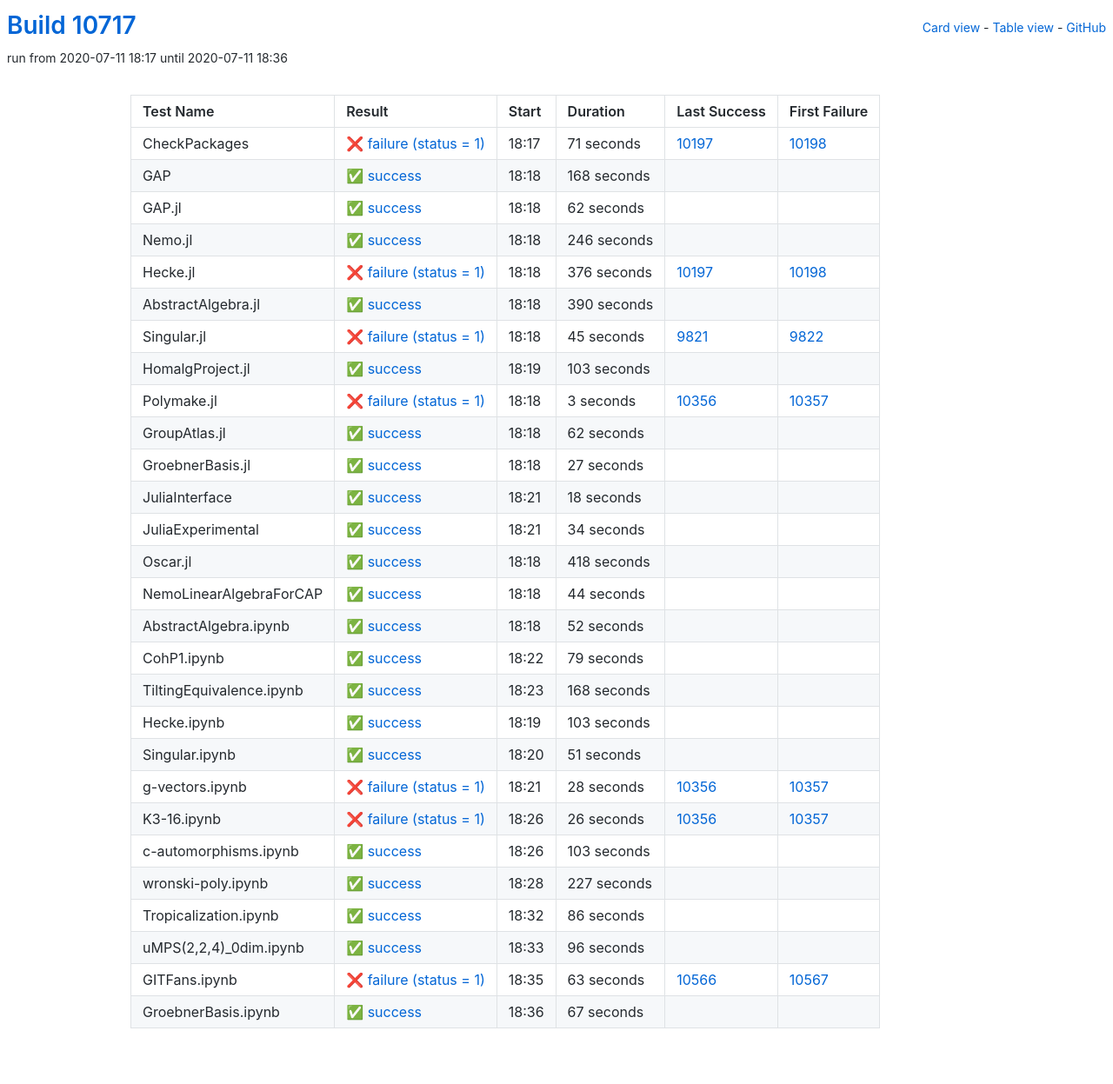
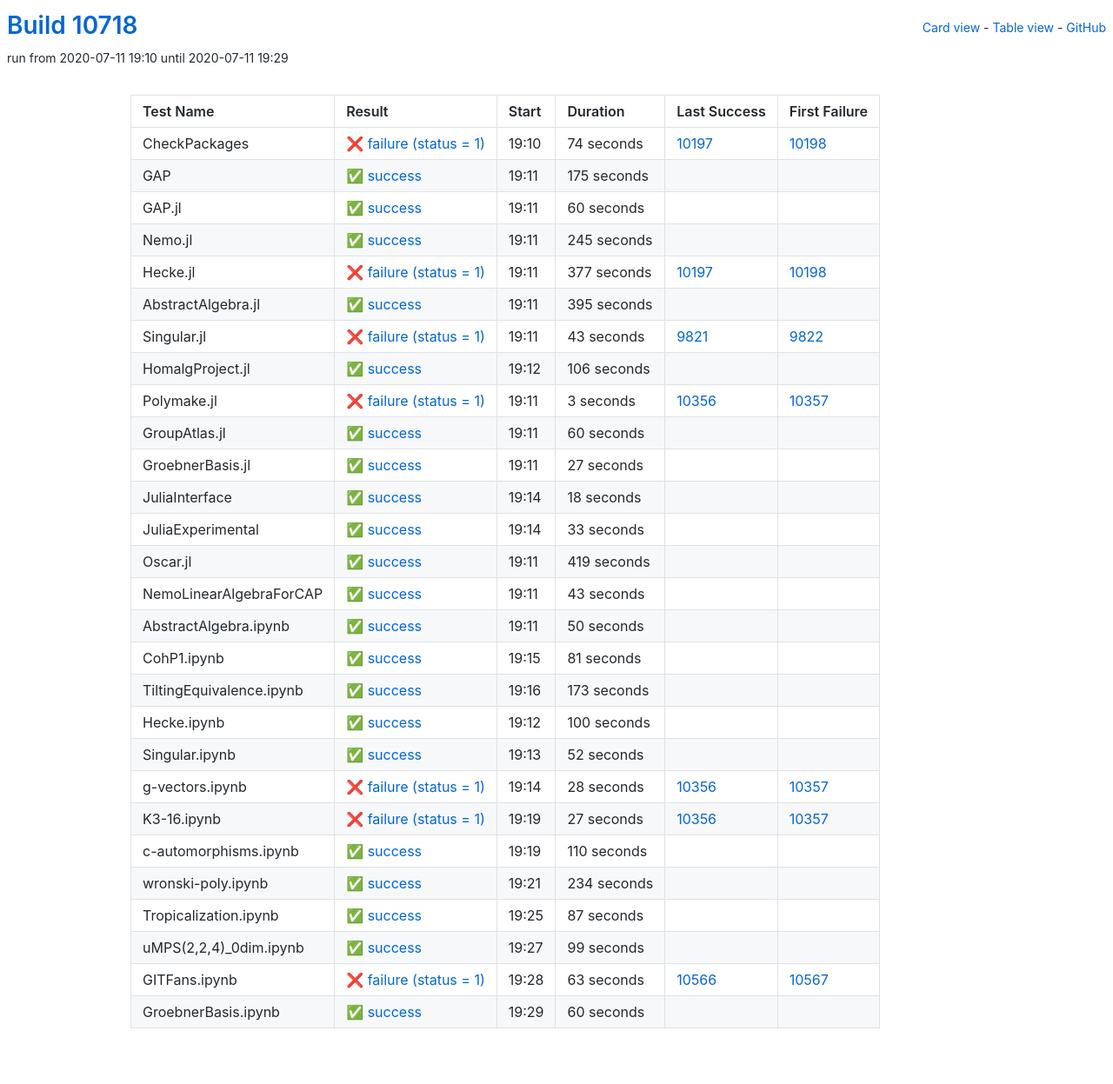
Before and after one commit to oscar-system/oscar-ci-status, a Jekyll site: the page built from table.html, in a window 1280 px wide. Shown: the whole page at 87% size. Built offline with Jekyll 4.4.1, drawn with Linux system fonts in a browser that asks for light colours.

Commit message:
Build #10718

```diff
--- a/_data/ci.yml
+++ b/_data/ci.yml
@@ -1,6 +1,6 @@
 ---
-build: 10717
-build_url: https://oscarci.mathematik.uni-kl.de/job/oscar/10717/
+build: 10718
+build_url: https://oscarci.mathematik.uni-kl.de/job/oscar/10718/
 job: oscar
 organization: oscar-system
 repo: oscar-ci-status
@@ -8,104 +8,104 @@
 tests:
 - name: CheckPackages
   id: checkpackages
-  log: https://oscarci.mathematik.uni-kl.de/job/oscar/10717/artifact/logs/build-10717/CheckPackages.log
-  start: 2020-07-11 18:17
+  log: https://oscarci.mathematik.uni-kl.de/job/oscar/10718/artifact/logs/build-10718/CheckPackages.log
+  start: 2020-07-11 19:10
   success: false
   exitcode: 1
   status: failure
-  duration: 71
+  duration: 74
   last_success: 10197
   last_success_url: https://oscarci.mathematik.uni-kl.de/job/oscar/10197/
   first_failure: 10198
   first_failure_url: https://oscarci.mathematik.uni-kl.de/job/oscar/10198/
 - name: GAP
   id: gap
-  log: https://oscarci.mathematik.uni-kl.de/job/oscar/10717/artifact/logs/build-10717/GAP.log
-  start: 2020-07-11 18:18
+  log: https://oscarci.mathematik.uni-kl.de/job/oscar/10718/artifact/logs/build-10718/GAP.log
+  start: 2020-07-11 19:11
   success: true
   exitcode: 0
   status: success
-  duration: 168
+  duration: 175
   last_success: false
   last_success_url:
   first_failure: false
   first_failure_url:
 - name: GAP.jl
   id: gap-jl
-  log: https://oscarci.mathematik.uni-kl.de/job/oscar/10717/artifact/logs/build-10717/GAP.jl.log
-  start: 2020-07-11 18:18
+  log: https://oscarci.mathematik.uni-kl.de/job/oscar/10718/artifact/logs/build-10718/GAP.jl.log
+  start: 2020-07-11 19:11
   success: true
   exitcode: 0
   status: success
-  duration: 62
+  duration: 60
   last_success: false
   last_success_url:
   first_failure: false
   first_failure_url:
 - name: Nemo.jl
   id: nemo-jl
-  log: https://oscarci.mathematik.uni-kl.de/job/oscar/10717/artifact/logs/build-10717/Nemo.jl.log
-  start: 2020-07-11 18:18
+  log: https://oscarci.mathematik.uni-kl.de/job/oscar/10718/artifact/logs/build-10718/Nemo.jl.log
+  start: 2020-07-11 19:11
   success: true
   exitcode: 0
   status: success
-  duration: 246
+  duration: 245
   last_success: false
   last_success_url:
   first_failure: false
   first_failure_url:
 - name: Hecke.jl
   id: hecke-jl
-  log: https://oscarci.mathematik.uni-kl.de/job/oscar/10717/artifact/logs/build-10717/Hecke.jl.log
-  start: 2020-07-11 18:18
+  log: https://oscarci.mathematik.uni-kl.de/job/oscar/10718/artifact/logs/build-10718/Hecke.jl.log
+  start: 2020-07-11 19:11
   success: false
   exitcode: 1
   status: failure
-  duration: 376
+  duration: 377
   last_success: 10197
   last_success_url: https://oscarci.mathematik.uni-kl.de/job/oscar/10197/
   first_failure: 10198
   first_failure_url: https://oscarci.mathematik.uni-kl.de/job/oscar/10198/
 - name: AbstractAlgebra.jl
   id: abstractalgebra-jl
-  log: https://oscarci.mathematik.uni-kl.de/job/oscar/10717/artifact/logs/build-10717/AbstractAlgebra.jl.log
-  start: 2020-07-11 18:18
+  log: https://oscarci.mathematik.uni-kl.de/job/oscar/10718/artifact/logs/build-10718/AbstractAlgebra.jl.log
+  start: 2020-07-11 19:11
   success: true
   exitcode: 0
   status: success
-  duration: 390
+  duration: 395
   last_success: false
   last_success_url:
   first_failure: false
   first_failure_url:
 - name: Singular.jl
   id: singular-jl
-  log: https://oscarci.mathematik.uni-kl.de/job/oscar/10717/artifact/logs/build-10717/Singular.jl.log
-  start: 2020-07-11 18:18
+  log: https://oscarci.mathematik.uni-kl.de/job/oscar/10718/artifact/logs/build-10718/Singular.jl.log
+  start: 2020-07-11 19:11
   success: false
   exitcode: 1
   status: failure
-  duration: 45
+  duration: 43
   last_success: 9821
   last_success_url: https://oscarci.mathematik.uni-kl.de/job/oscar/9821/
   first_failure: 9822
   first_failure_url: https://oscarci.mathematik.uni-kl.de/job/oscar/9822/
 - name: HomalgProject.jl
   id: homalgproject-jl
-  log: https://oscarci.mathematik.uni-kl.de/job/oscar/10717/artifact/logs/build-10717/HomalgProject.jl.log
-  start: 2020-07-11 18:19
+  log: https://oscarci.mathematik.uni-kl.de/job/oscar/10718/artifact/logs/build-10718/HomalgProject.jl.log
+  start: 2020-07-11 19:12
   success: true
   exitcode: 0
   status: success
-  duration: 103
+  duration: 106
   last_success: false
   last_success_url:
   first_failure: false
   first_failure_url:
 - name: Polymake.jl
   id: polymake-jl
-  log: https://oscarci.mathematik.uni-kl.de/job/oscar/10717/artifact/logs/build-10717/Polymake.jl.log
-  start: 2020-07-11 18:18
+  log: https://oscarci.mathematik.uni-kl.de/job/oscar/10718/artifact/logs/build-10718/Polymake.jl.log
+  start: 2020-07-11 19:11
   success: false
   exitcode: 1
   status: failure
@@ -116,20 +116,20 @@
   first_failure_url: https://oscarci.mathematik.uni-kl.de/job/oscar/10357/
 - name: GroupAtlas.jl
   id: groupatlas-jl
-  log: https://oscarci.mathematik.uni-kl.de/job/oscar/10717/artifact/logs/build-10717/GroupAtlas.jl.log
-  start: 2020-07-11 18:18
+  log: https://oscarci.mathematik.uni-kl.de/job/oscar/10718/artifact/logs/build-10718/GroupAtlas.jl.log
+  start: 2020-07-11 19:11
   success: true
   exitcode: 0
   status: success
-  duration: 62
+  duration: 60
   last_success: false
   last_success_url:
   first_failure: false
   first_failure_url:
 - name: GroebnerBasis.jl
   id: groebnerbasis-jl
-  log: https://oscarci.mathematik.uni-kl.de/job/oscar/10717/artifact/logs/build-10717/GroebnerBasis.jl.log
-  start: 2020-07-11 18:18
+  log: https://oscarci.mathematik.uni-kl.de/job/oscar/10718/artifact/logs/build-10718/GroebnerBasis.jl.log
+  start: 2020-07-11 19:11
   success: true
   exitcode: 0
   status: success
@@ -140,8 +140,8 @@
   first_failure_url:
 - name: JuliaInterface
   id: juliainterface
-  log: https://oscarci.mathematik.uni-kl.de/job/oscar/10717/artifact/logs/build-10717/JuliaInterface.log
-  start: 2020-07-11 18:21
+  log: https://oscarci.mathematik.uni-kl.de/job/oscar/10718/artifact/logs/build-10718/JuliaInterface.log
+  start: 2020-07-11 19:14
   success: true
   exitcode: 0
   status: success
@@ -152,44 +152,92 @@
   first_failure_url:
 - name: JuliaExperimental
   id: juliaexperimental
-  log: https://oscarci.mathematik.uni-kl.de/job/oscar/10717/artifact/logs/build-10717/JuliaExperimental.log
-  start: 2020-07-11 18:21
+  log: https://oscarci.mathematik.uni-kl.de/job/oscar/10718/artifact/logs/build-10718/JuliaExperimental.log
+  start: 2020-07-11 19:14
   success: true
   exitcode: 0
   status: success
-  duration: 34
+  duration: 33
   last_success: false
   last_success_url:
   first_failure: false
   first_failure_url:
 - name: Oscar.jl
   id: oscar-jl
-  log: https://oscarci.mathematik.uni-kl.de/job/oscar/10717/artifact/logs/build-10717/Oscar.jl.log
-  start: 2020-07-11 18:18
+  log: https://oscarci.mathematik.uni-kl.de/job/oscar/10718/artifact/logs/build-10718/Oscar.jl.log
+  start: 2020-07-11 19:11
   success: true
   exitcode: 0
   status: success
-  duration: 418
+  duration: 419
   last_success: false
   last_success_url:
   first_failure: false
   first_failure_url:
 - name: NemoLinearAlgebraForCAP
   id: nemolinearalgebraforcap
-  log: https://oscarci.mathematik.uni-kl.de/job/oscar/10717/artifact/logs/build-10717/NemoLinearAlgebraForCAP.log
-  start: 2020-07-11 18:18
+  log: https://oscarci.mathematik.uni-kl.de/job/oscar/10718/artifact/logs/build-10718/NemoLinearAlgebraForCAP.log
+  start: 2020-07-11 19:11
   success: true
   exitcode: 0
   status: success
-  duration: 44
+  duration: 43
   last_success: false
   last_success_url:
   first_failure: false
   first_failure_url:
 - name: AbstractAlgebra.ipynb
   id: abstractalgebra-ipynb
-  log: https://oscarci.mathematik.uni-kl.de/job/oscar/10717/artifact/logs/build-10717/AbstractAlgebra.ipynb.log
-  start: 2020-07-11 18:18
+  log: https://oscarci.mathematik.uni-kl.de/job/oscar/10718/artifact/logs/build-10718/AbstractAlgebra.ipynb.log
+  start: 2020-07-11 19:11
+  success: true
+  exitcode: 0
+  status: success
+  duration: 50
+  last_success: false
+  last_success_url:
+  first_failure: false
+  first_failure_url:
+- name: CohP1.ipynb
+  id: cohp1-ipynb
+  log: https://oscarci.mathematik.uni-kl.de/job/oscar/10718/artifact/logs/build-10718/CohP1.ipynb.log
+  start: 2020-07-11 19:15
+  success: true
+  exitcode: 0
+  status: success
+  duration: 81
+  last_success: false
+  last_success_url:
+  first_failure: false
+  first_failure_url:
+- name: TiltingEquivalence.ipynb
+  id: tiltingequivalence-ipynb
+  log: https://oscarci.mathematik.uni-kl.de/job/oscar/10718/artifact/logs/build-10718/TiltingEquivalence.ipynb.log
+  start: 2020-07-11 19:16
+  success: true
+  exitcode: 0
+  status: success
+  duration: 173
+  last_success: false
+  last_success_url:
+  first_failure: false
+  first_failure_url:
+- name: Hecke.ipynb
+  id: hecke-ipynb
+  log: https://oscarci.mathematik.uni-kl.de/job/oscar/10718/artifact/logs/build-10718/Hecke.ipynb.log
+  start: 2020-07-11 19:12
+  success: true
+  exitcode: 0
+  status: success
+  duration: 100
+  last_success: false
+  last_success_url:
+  first_failure: false
+  first_failure_url:
+- name: Singular.ipynb
+  id: singular-ipynb
+  log: https://oscarci.mathematik.uni-kl.de/job/oscar/10718/artifact/logs/build-10718/Singular.ipynb.log
+  start: 2020-07-11 19:13
   success: true
   exitcode: 0
   status: success
@@ -198,58 +246,10 @@
   last_success_url:
   first_failure: false
   first_failure_url:
-- name: CohP1.ipynb
-  id: cohp1-ipynb
-  log: https://oscarci.mathematik.uni-kl.de/job/oscar/10717/artifact/logs/build-10717/CohP1.ipynb.log
-  start: 2020-07-11 18:22
-  success: true
-  exitcode: 0
-  status: success
-  duration: 79
-  last_success: false
-  last_success_url:
-  first_failure: false
-  first_failure_url:
-- name: TiltingEquivalence.ipynb
-  id: tiltingequivalence-ipynb
-  log: https://oscarci.mathematik.uni-kl.de/job/oscar/10717/artifact/logs/build-10717/TiltingEquivalence.ipynb.log
-  start: 2020-07-11 18:23
-  success: true
-  exitcode: 0
-  status: success
-  duration: 168
-  last_success: false
-  last_success_url:
-  first_failure: false
-  first_failure_url:
-- name: Hecke.ipynb
-  id: hecke-ipynb
-  log: https://oscarci.mathematik.uni-kl.de/job/oscar/10717/artifact/logs/build-10717/Hecke.ipynb.log
-  start: 2020-07-11 18:19
-  success: true
-  exitcode: 0
-  status: success
-  duration: 103
-  last_success: false
-  last_success_url:
-  first_failure: false
-  first_failure_url:
-- name: Singular.ipynb
-  id: singular-ipynb
-  log: https://oscarci.mathematik.uni-kl.de/job/oscar/10717/artifact/logs/build-10717/Singular.ipynb.log
-  start: 2020-07-11 18:20
-  success: true
-  exitcode: 0
-  status: success
-  duration: 51
-  last_success: false
-  last_success_url:
-  first_failure: false
-  first_failure_url:
 - name: g-vectors.ipynb
   id: g-vectors-ipynb
-  log: https://oscarci.mathematik.uni-kl.de/job/oscar/10717/artifact/logs/build-10717/g-vectors.ipynb.log
-  start: 2020-07-11 18:21
+  log: https://oscarci.mathematik.uni-kl.de/job/oscar/10718/artifact/logs/build-10718/g-vectors.ipynb.log
+  start: 2020-07-11 19:14
   success: false
   exitcode: 1
   status: failure
@@ -260,68 +260,68 @@
   first_failure_url: https://oscarci.mathematik.uni-kl.de/job/oscar/10357/
 - name: K3-16.ipynb
   id: k3-16-ipynb
-  log: https://oscarci.mathematik.uni-kl.de/job/oscar/10717/artifact/logs/build-10717/K3-16.ipynb.log
-  start: 2020-07-11 18:26
+  log: https://oscarci.mathematik.uni-kl.de/job/oscar/10718/artifact/logs/build-10718/K3-16.ipynb.log
+  start: 2020-07-11 19:19
   success: false
   exitcode: 1
   status: failure
-  duration: 26
+  duration: 27
   last_success: 10356
   last_success_url: https://oscarci.mathematik.uni-kl.de/job/oscar/10356/
   first_failure: 10357
   first_failure_url: https://oscarci.mathematik.uni-kl.de/job/oscar/10357/
 - name: c-automorphisms.ipynb
   id: c-automorphisms-ipynb
-  log: https://oscarci.mathematik.uni-kl.de/job/oscar/10717/artifact/logs/build-10717/c-automorphisms.ipynb.log
-  start: 2020-07-11 18:26
+  log: https://oscarci.mathematik.uni-kl.de/job/oscar/10718/artifact/logs/build-10718/c-automorphisms.ipynb.log
+  start: 2020-07-11 19:19
   success: true
   exitcode: 0
   status: success
-  duration: 103
+  duration: 110
   last_success: false
   last_success_url:
   first_failure: false
   first_failure_url:
 - name: wronski-poly.ipynb
   id: wronski-poly-ipynb
-  log: https://oscarci.mathematik.uni-kl.de/job/oscar/10717/artifact/logs/build-10717/wronski-poly.ipynb.log
-  start: 2020-07-11 18:28
+  log: https://oscarci.mathematik.uni-kl.de/job/oscar/10718/artifact/logs/build-10718/wronski-poly.ipynb.log
+  start: 2020-07-11 19:21
   success: true
   exitcode: 0
   status: success
-  duration: 227
+  duration: 234
   last_success: false
   last_success_url:
   first_failure: false
   first_failure_url:
 - name: Tropicalization.ipynb
   id: tropicalization-ipynb
-  log: https://oscarci.mathematik.uni-kl.de/job/oscar/10717/artifact/logs/build-10717/Tropicalization.ipynb.log
-  start: 2020-07-11 18:32
+  log: https://oscarci.mathematik.uni-kl.de/job/oscar/10718/artifact/logs/build-10718/Tropicalization.ipynb.log
+  start: 2020-07-11 19:25
   success: true
   exitcode: 0
   status: success
-  duration: 86
+  duration: 87
   last_success: false
   last_success_url:
   first_failure: false
   first_failure_url:
 - name: uMPS(2,2,4)_0dim.ipynb
   id: umps-2-2-4-0dim-ipynb
-  log: https://oscarci.mathematik.uni-kl.de/job/oscar/10717/artifact/logs/build-10717/uMPS-2-2-4-_0dim.ipynb.log
-  start: 2020-07-11 18:33
+  log: https://oscarci.mathematik.uni-kl.de/job/oscar/10718/artifact/logs/build-10718/uMPS-2-2-4-_0dim.ipynb.log
+  start: 2020-07-11 19:27
   success: true
   exitcode: 0
   status: success
-  duration: 96
+  duration: 99
   last_success: false
   last_success_url:
   first_failure: false
   first_failure_url:
 - name: GITFans.ipynb
   id: gitfans-ipynb
-  log: https://oscarci.mathematik.uni-kl.de/job/oscar/10717/artifact/logs/build-10717/GITFans.ipynb.log
-  start: 2020-07-11 18:35
+  log: https://oscarci.mathematik.uni-kl.de/job/oscar/10718/artifact/logs/build-10718/GITFans.ipynb.log
+  start: 2020-07-11 19:28
   success: false
   exitcode: 1
   status: failure
@@ -332,12 +332,12 @@
   first_failure_url: https://oscarci.mathematik.uni-kl.de/job/oscar/10567/
 - name: GroebnerBasis.ipynb
   id: groebnerbasis-ipynb
-  log: https://oscarci.mathematik.uni-kl.de/job/oscar/10717/artifact/logs/build-10717/GroebnerBasis.ipynb.log
-  start: 2020-07-11 18:36
+  log: https://oscarci.mathematik.uni-kl.de/job/oscar/10718/artifact/logs/build-10718/GroebnerBasis.ipynb.log
+  start: 2020-07-11 19:29
   success: true
   exitcode: 0
   status: success
-  duration: 67
+  duration: 60
   last_success: false
   last_success_url:
   first_failure: false
```
Also changed, not shown: README.md.
